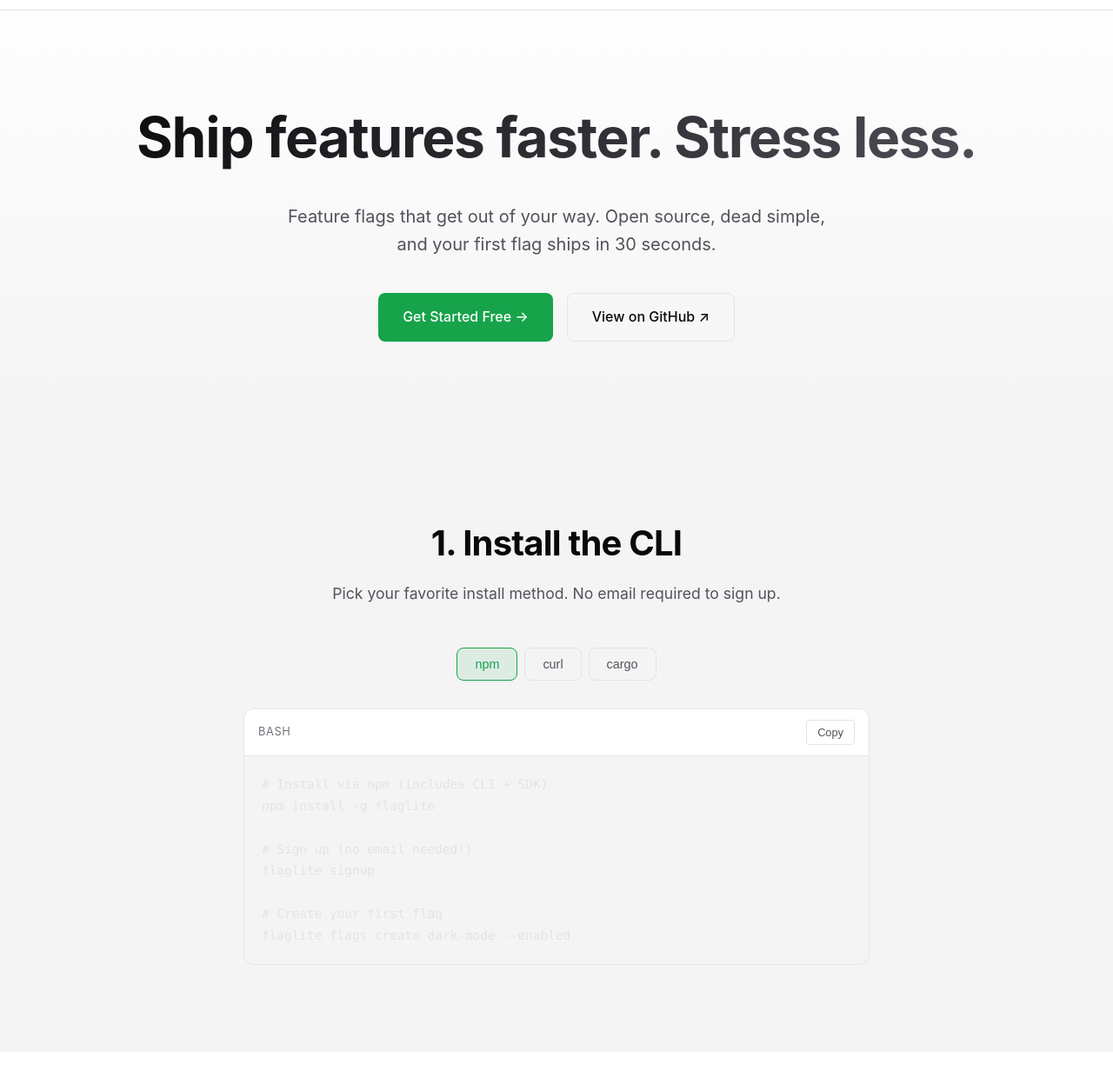
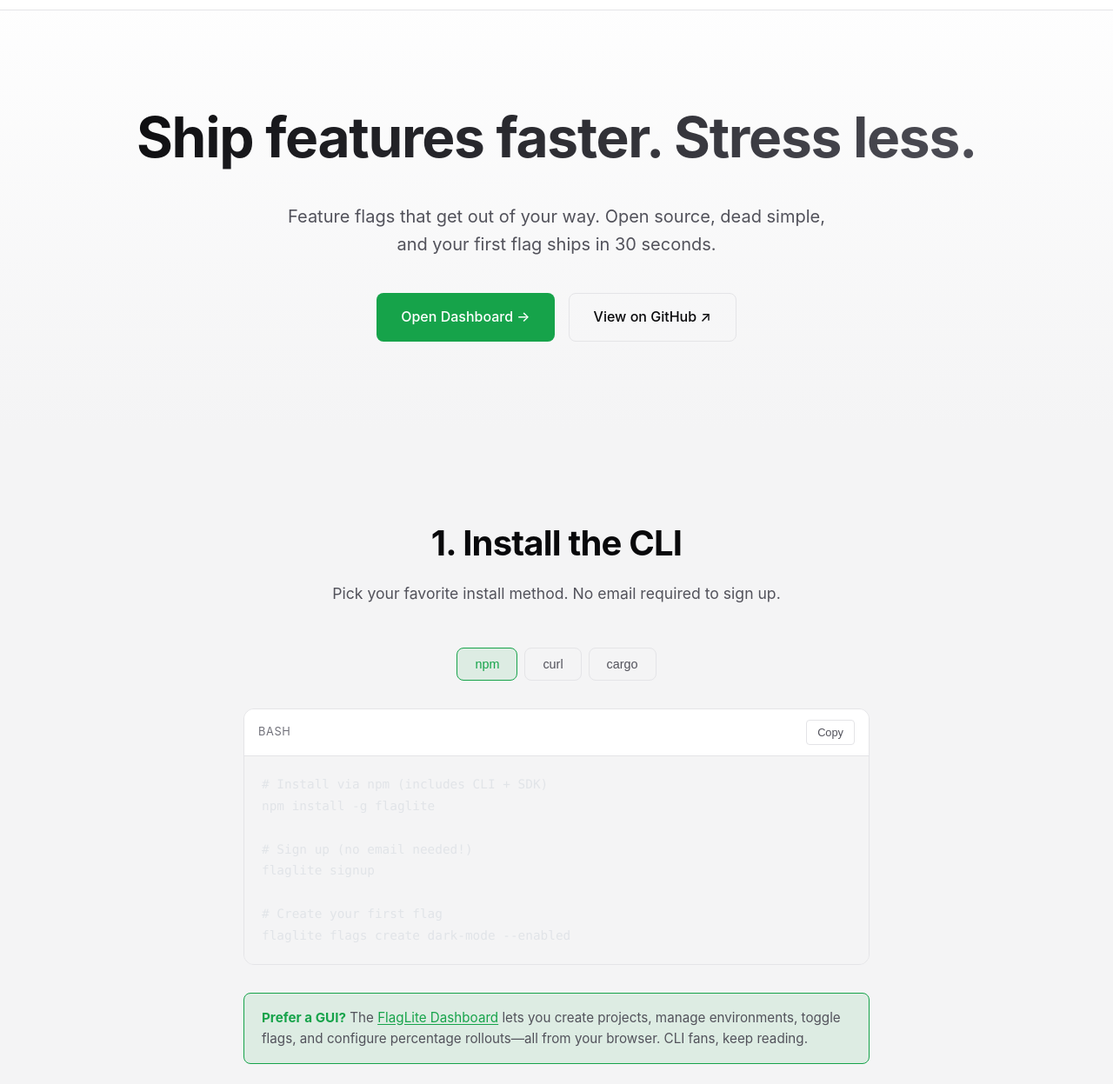
Before and after one commit to faiscadev/flaglite, an Astro site in the folder website/: page / in a window 1280 px wide. Shown: the part 53-1300 px from the top of the page at 87% size. Built offline with nearby package versions, Linux system fonts and the light colour scheme; Astro itself is replaced by a stand-in of ours; code samples lack their colours.

Commit message:
feat(landing): add dashboard mentions and CTAs (#3)

```diff
--- a/website/src/pages/index.astro
+++ b/website/src/pages/index.astro
@@ -125,7 +125,7 @@ docker compose up -d`;
       <h1>Ship features faster. Stress less.</h1>
       <p class="subhead">Feature flags that get out of your way. Open source, dead simple, and your first flag ships in 30 seconds.</p>
       <div class="cta-group">
-        <a href="#quickstart" class="btn btn-primary">Get Started Free →</a>
+        <a href="https://app.flaglite.dev" class="btn btn-primary">Open Dashboard →</a>
         <a href="https://github.com/faiscadev/flaglite" class="btn btn-secondary">View on GitHub ↗</a>
       </div>
     </div>
@@ -173,6 +173,11 @@ docker compose up -d`;
             <Code code={installCargo} lang="bash" theme="github-light" />
           </div>
         </div>
+      </div>
+
+      <!-- GUI callout -->
+      <div class="gui-callout">
+        <strong>Prefer a GUI?</strong> The <a href="https://app.flaglite.dev">FlagLite Dashboard</a> lets you create projects, manage environments, toggle flags, and configure percentage rollouts—all from your browser. CLI fans, keep reading.
       </div>
     </div>
   </section>
@@ -374,7 +379,7 @@ docker compose up -d`;
             <li>✓ All core features</li>
             <li>✓ Community support</li>
           </ul>
-          <a href="#quickstart" class="btn btn-secondary">Get Started Free →</a>
+          <a href="https://app.flaglite.dev" class="btn btn-secondary">Open Dashboard →</a>
         </div>
 
         <div class="pricing-card featured">
@@ -391,7 +396,7 @@ docker compose up -d`;
             <li>✓ 99.9% uptime SLA</li>
             <li>✓ Priority support</li>
           </ul>
-          <a href="#quickstart" class="btn btn-primary">Get Started →</a>
+          <a href="https://app.flaglite.dev" class="btn btn-primary">Open Dashboard →</a>
         </div>
 
         <div class="pricing-card">
@@ -441,7 +446,7 @@ docker compose up -d`;
       <h2>Start shipping features today</h2>
       <p>Your first flag is 30 seconds away. No credit card required.</p>
       <div class="cta-group">
-        <a href="#quickstart" class="btn btn-primary">Get Started Free →</a>
+        <a href="https://app.flaglite.dev" class="btn btn-primary">Open Dashboard →</a>
       </div>
     </div>
   </section>
--- a/website/src/styles/landing.css
+++ b/website/src/styles/landing.css
@@ -361,6 +361,32 @@ code {
   font-family: 'SF Mono', 'Fira Code', 'Monaco', monospace;
   font-size: 0.9rem;
   line-height: 1.7;
+}
+
+/* GUI Callout */
+.gui-callout {
+  max-width: 720px;
+  margin: 32px auto 0;
+  padding: 16px 20px;
+  background: var(--accent-subtle);
+  border: 1px solid var(--accent);
+  border-radius: var(--radius);
+  color: var(--text-secondary);
+  font-size: 0.95rem;
+}
+
+.gui-callout strong {
+  color: var(--accent);
+}
+
+.gui-callout a {
+  color: var(--accent);
+  text-decoration: underline;
+  text-underline-offset: 2px;
+}
+
+.gui-callout a:hover {
+  color: var(--accent-hover);
 }
 
 /* Value Props */
```
